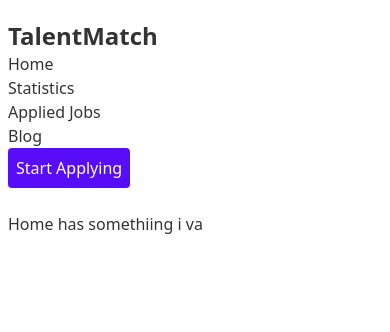
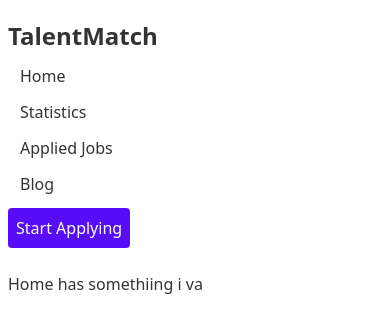
Before and after one commit to smmunna/talent-match-job-service, a React (Vite) app: page / in a window 390 px wide. Shown: the top 332 px of the page. Built offline with nearby package versions, Linux system fonts and the light colour scheme.

Commit message:
Update Header.jsx

```diff
--- a/src/components/Header/Header.jsx
+++ b/src/components/Header/Header.jsx
@@ -10,11 +10,11 @@ const Header = () => {
             </div>
             {/* Routes Links */}
             <div>
-                <ul className='md:flex gap-4'>
-                    <li><Link to="">Home</Link></li>
-                    <li> <Link to="/statistics">Statistics</Link></li>
-                    <li><Link to="/appliedjobs">Applied Jobs</Link></li>
-                    <li><Link to="/blog">Blog</Link></li>
+                <ul className=' md:flex gap-4'>
+                    <li className='m-3 lg:m-0'><Link to="">Home</Link></li>
+                    <li className='m-3 lg:m-0'><Link to="/statistics">Statistics</Link></li>
+                    <li className='m-3 lg:m-0'><Link to="/appliedjobs">Applied Jobs</Link></li>
+                    <li className='m-3 lg:m-0'><Link to="/blog">Blog</Link></li>
                 </ul>
             </div>
             {/* Apply Button */}
```
